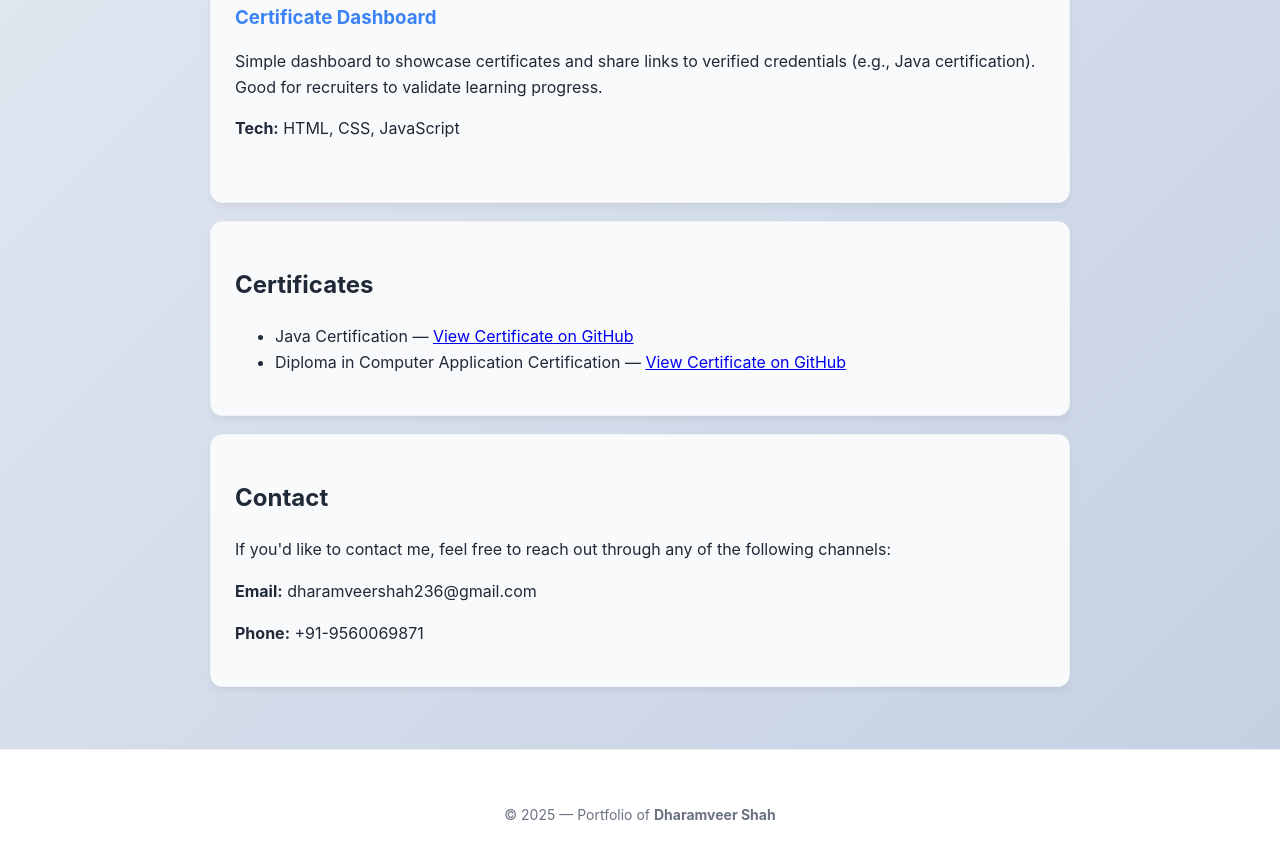
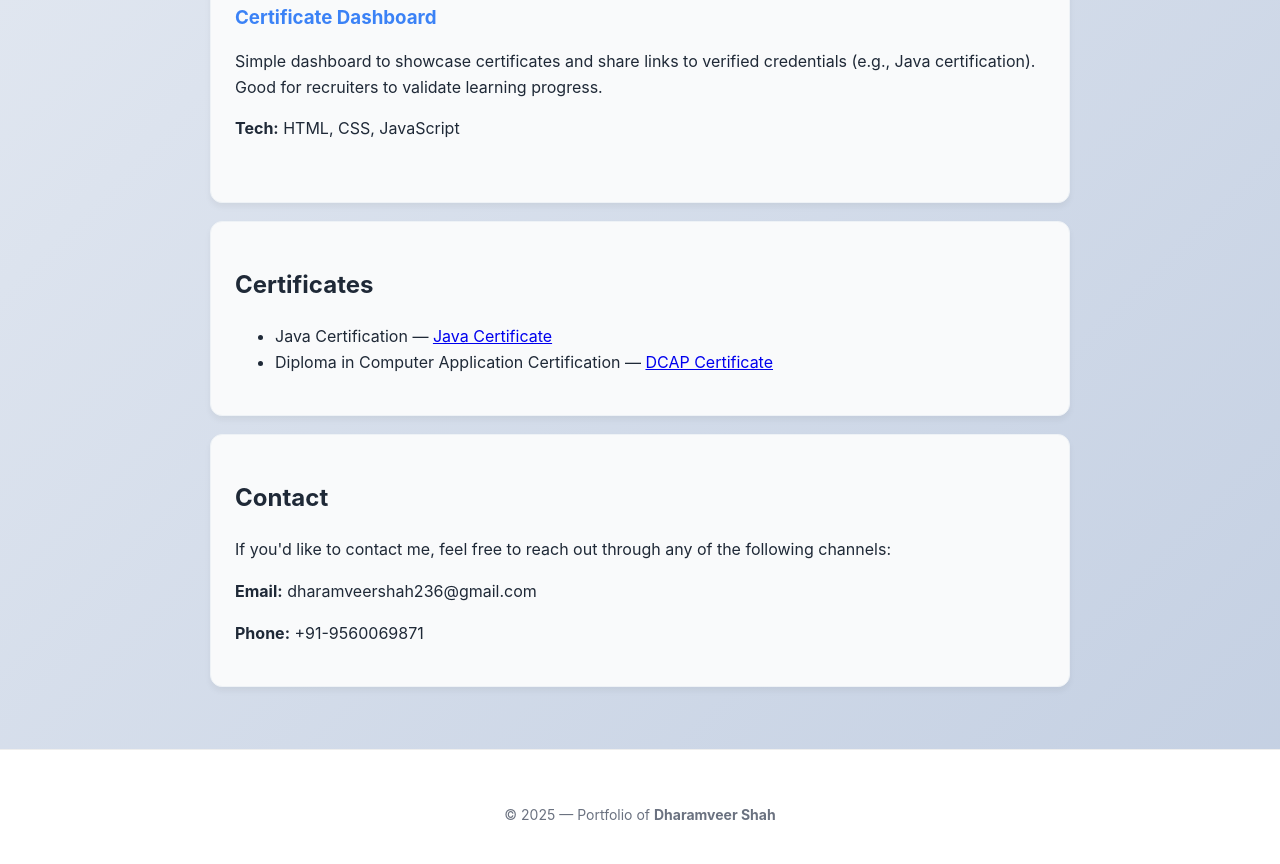
Before and after one commit to Dharamveer-shah/Dharamveer-shah.github.io, a plain HTML site: page index.html in a window 1280 px wide. Shown: the part 1586-2450 px from the top of the page. Drawn offline with Linux system fonts and the light colour scheme.

Commit message:
Revise index.html for portfolio enhancements
Updated HTML structure and content for the portfolio page.

```diff
--- a/index.html
+++ b/index.html
@@ -278,10 +278,10 @@
       <ul>
         <li>
           Java Certification —
-          <a href="https://github.com/Dharamveer-shah/Java-certificate/blob/main/java%20diploma.jpg" target="_blank">View Certificate on GitHub</a>
+          <a href="https://github.com/Dharamveer-shah/Java-certificate/blob/main/java%20diploma.jpg">Java Certificate</a>
         </li>
         <li>Diploma in Computer Application Certification —
-          <a href="https://github.com/Dharamveer-shah/certificate/blob/main/20250925_134655.heic" target="_blank">View Certificate on GitHub</a>
+          <a href="https://github.com/Dharamveer-shah/certificate/blob/main/20250925_134655.heic">DCAP Certificate</a>
         </li>
       </ul>
     </section>
```
